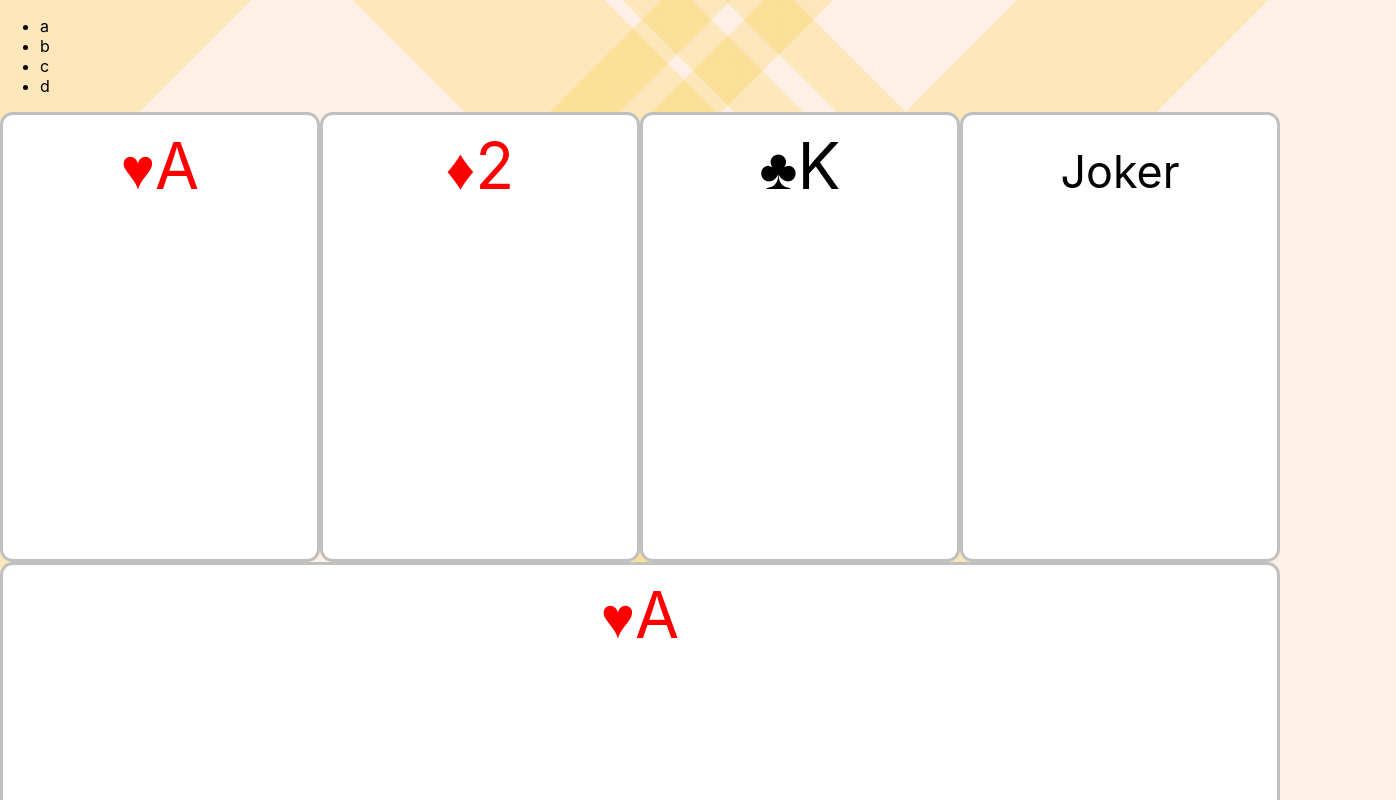
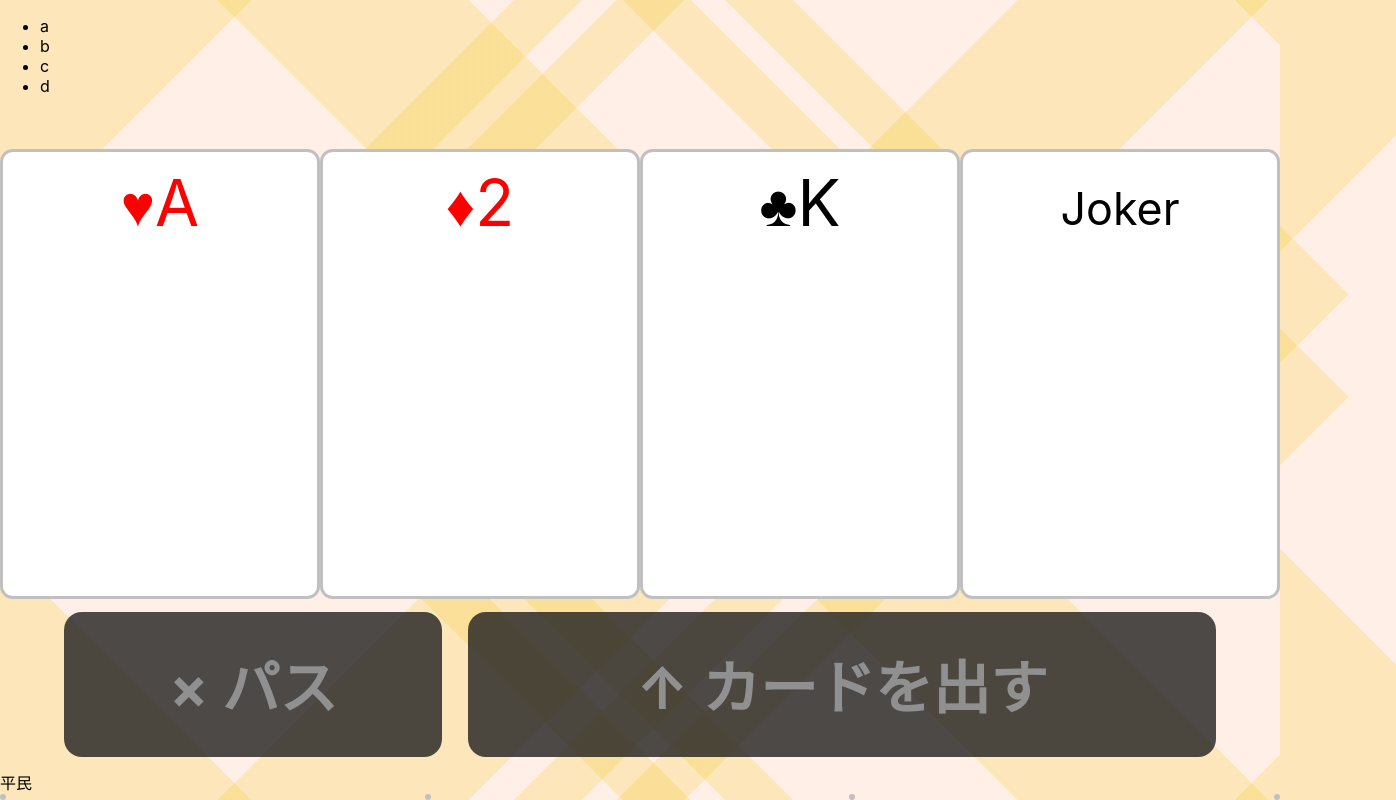
Before and after one commit to chocolamint/MilkyMillionaireReact, a React (Create React App) app in the folder milky-millionaire/: page / in a window 1280 px wide. Shown: the top 800 px of the page, 1396 px wide, since content can reach past the window. Built offline with nearby package versions, Linux system fonts and the light colour scheme.

Commit message:
プレーヤーの操作ボタンを表示

```diff
--- a/milky-millionaire/src/App.scss
+++ b/milky-millionaire/src/App.scss
@@ -1,6 +1,8 @@
 .main {
+    height: 100%;
 
     .board {
+        height: 100%;
         display: flex;
         flex-direction: column;
         justify-content: space-between;
--- a/milky-millionaire/src/App.tsx
+++ b/milky-millionaire/src/App.tsx
@@ -2,10 +2,12 @@
 import './App.scss';
 import CPU from './components/CPU';
 import CardView from './components/CardView';
-import Player from './components/Player';
+import Player from './components/PlayerView';
+import { GameStatus } from './models/Game';
 
 export default function App() {
 
+    const gameStatus = GameStatus.Playing;
     const cpus = [{ name: "a" }, { name: "b" }, { name: "c" }, { name: "d" }];
     const stack = {
         cards: [{
@@ -21,6 +23,7 @@
         }]
     };
     const playerInfo = {
+        rank: "平民",
         deck: [{
             suit: "heart", rank: 1
         }, {
@@ -29,8 +32,8 @@
             suit: "club", rank: 13
         }, {
             joker: true
-        }] as const
-    }
+        }]
+    } as const;
     const message = "";
 
     return (
@@ -57,7 +60,7 @@
                         </div>
                     )}
                 </div >
-                <Player deck={playerInfo.deck} />
+                <Player {...playerInfo} gameStatus={gameStatus} />
             </div>
             {message &&
                 <div className="message">
--- a/milky-millionaire/src/components/Player.tsx
+++ /dev/null
@@ -1,19 +0,0 @@
-import React from "react";
-import CardView from "./CardView";
-import { Card } from "../models/Card";
-
-export interface PlayerProps {
-    deck: readonly Card[]
-}
-
-export default function Player(props: PlayerProps) {
-    return (
-        <div className="player">
-            <div className="players-cards">
-                {props.deck.map(card =>
-                    <CardView card={card} />
-                )}
-            </div>
-        </div>
-    );
-}
--- /dev/null
+++ b/milky-millionaire/src/components/PlayerView.scss
@@ -0,0 +1,87 @@
+.player {
+
+    .player-buttons {
+        display: flex;
+        margin: 0 4vw;
+
+        .player-button {
+            background: rgba(32, 32, 32, 0.8);
+            border-width: 0.8vw;
+            margin: 1vw;
+            border-radius: 1.4vw;
+            text-align: center;
+            font-weight: bold;
+            padding: 2.4vw 0;
+            position: relative;
+            color: #909090;
+            font-size: 4.5vw;
+
+            &.enabled {
+                color: #ffffff;
+            }
+        }
+
+        .pass-button {
+            flex-grow: 5;
+
+            &:before {
+                content: "× ";
+            }
+
+            &.enabled {
+                text-shadow: #06425a;
+
+                &:after {
+                    border-style: solid;
+                    border-color: #ffffff;
+                    box-shadow: #06425a 0 0 2vw, #06425a 0 0 2vw inset;
+                    content: "";
+                    position: absolute;
+                    top: 0;
+                    right: 0;
+                    bottom: 0;
+                    left: 0;
+                    display: block;
+                    border-radius: 1.4vw;
+                }
+            }
+        }
+
+        .discard-button {
+            flex-grow: 8;
+
+            &:before {
+                content: "↑ ";
+            }
+        }
+
+        .next-game-button {
+            flex-grow: 8;
+
+            &:after {
+                content: " →";
+            }
+        }
+
+        .discard-button.enabled:after,
+        .next-game-button.enabled:before {
+            border-style: solid;
+            border-color: #ffffff;
+            box-shadow: #640970 0 0 2vw, #640970 0 0 2vw inset;
+            content: "";
+            position: absolute;
+            top: 0;
+            right: 0;
+            bottom: 0;
+            left: 0;
+            display: block;
+            border-radius: 1.4vw;
+        }
+    }
+
+    .deck {
+        display: flex;
+        flex-direction: row;
+        justify-content: space-between;
+    }
+}
--- /dev/null
+++ b/milky-millionaire/src/components/PlayerView.tsx
@@ -0,0 +1,39 @@
+import React from "react";
+import "./PlayerView.scss";
+import CardView from "./CardView";
+import { Card } from "../models/Card";
+import { GameStatus } from "../models/Game";
+
+export interface PlayerProps {
+    rank: "大富豪" | "富豪" | "平民" | "貧民" | "大貧民";
+    deck: readonly Card[];
+    gameStatus: GameStatus;
+}
+
+export default function Player(props: PlayerProps) {
+    return (
+        <div className="player">
+            <div className="player-buttons">
+                <div className="pass-button player-button">
+                    パス
+                </div>
+                {props.gameStatus !== GameStatus.GameSet ?
+                    <div className="discard-button player-button">
+                        カードを出す
+                    </div> :
+                    <div className="next-game-button player-button">
+                        次のゲームへ
+                    </div>
+                }
+            </div>
+            <div className="name">
+                {props.rank}
+            </div>
+            <div className="deck">
+                {props.deck.map(card =>
+                    <CardView card={card} />
+                )}
+            </div>
+        </div>
+    );
+}
--- a/milky-millionaire/src/index.scss
+++ b/milky-millionaire/src/index.scss
@@ -2,7 +2,7 @@
    body {
        margin: 0;
        padding: 0;
-       min-height: 100%;
+       height: 100%;
    }
 
    body {
@@ -16,3 +16,7 @@
        background-position: 0 0, 0 23vw, 0 31vw, 0 0, 0 23vw, 0 31vw;
        font-family: -apple-system, 'Hiragino Kaku Gothic ProN', sans-serif;
    }
+
+   #root {
+       height: 100%;
+   }
--- /dev/null
+++ b/milky-millionaire/src/models/Game.ts
@@ -0,0 +1,5 @@
+export enum GameStatus {
+    Playing,
+    GameSet,
+    Trading
+}
```
